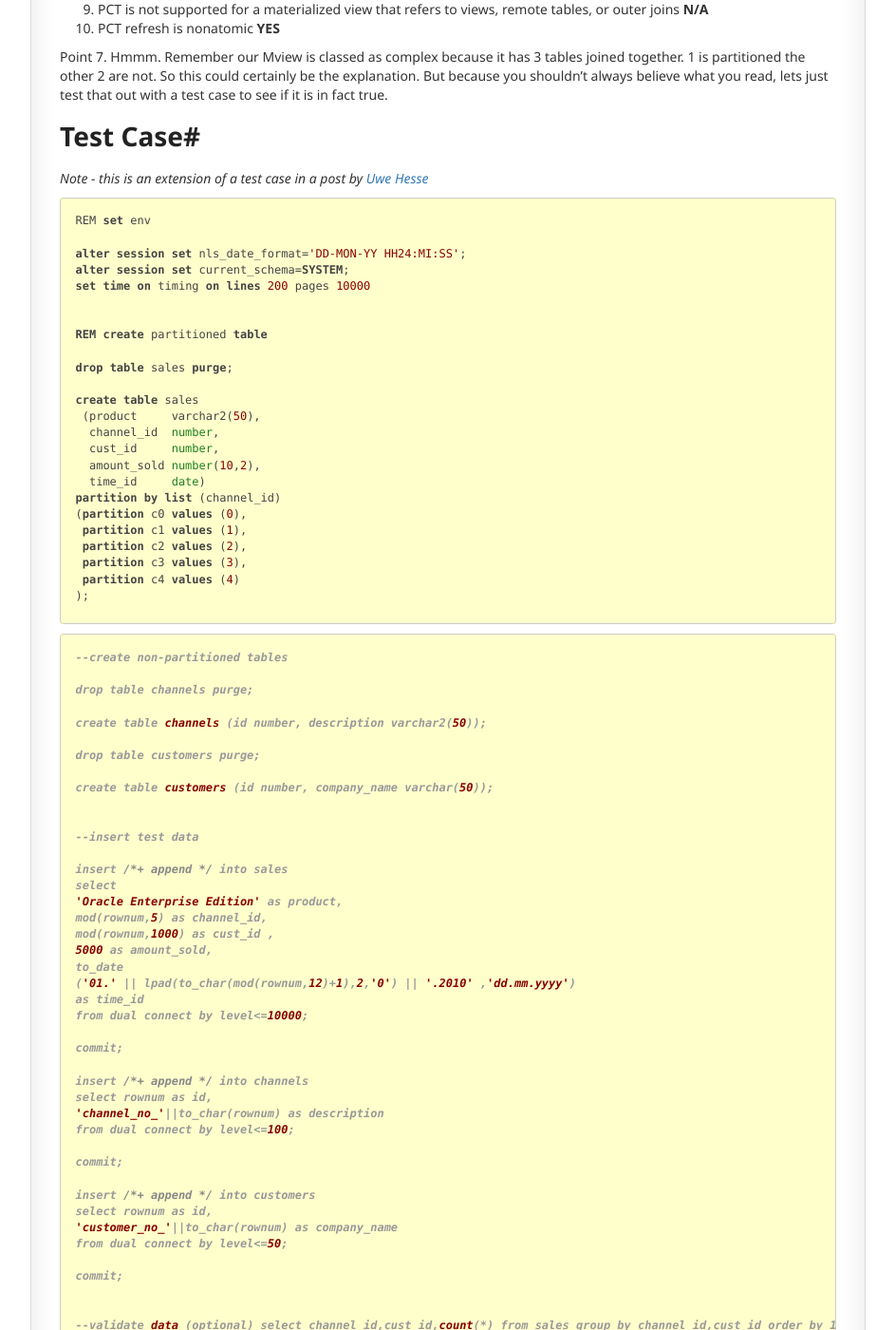
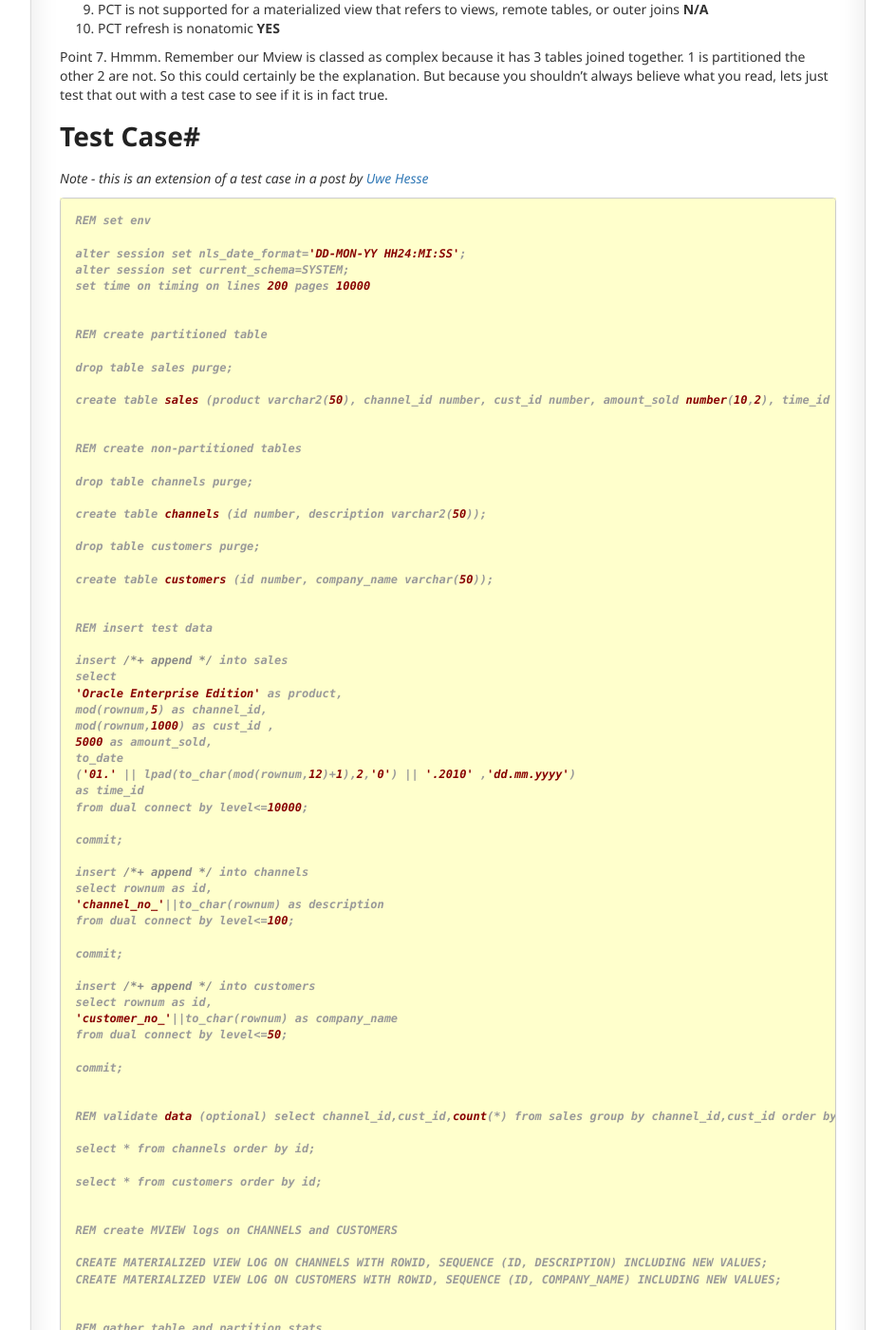
Before and after one commit to ssenior45/ssenior45.github.io, a Jekyll site: the page built from _posts/2016-01-22-slow_mv_refresh_intermittent.md, in a window 1280 px wide and 1400 px high, scrolled down 4382 px. Shown: the whole window at 95% size, without its empty margins (22-965 px from the left). Built offline with Jekyll 4.4.1, drawn with Linux system fonts in a browser that asks for light colours; nearby versions of some CDN libraries; Markdown is read by kramdown in place of the engine named in the settings; comment, search, counter and statistics services are not loaded; some of the changed text lies outside the part shown.

Commit message:
Update 2016-01-22-slow_mv_refresh_intermittent.md

````diff
--- a/_posts/2016-01-22-slow_mv_refresh_intermittent.md
+++ b/_posts/2016-01-22-slow_mv_refresh_intermittent.md
@@ -222,10 +222,9 @@ partition by list (channel_id)
  partition c3 values (3),
  partition c4 values (4)
 );
-```
 
-```
---create non-partitioned tables
+
+REM create non-partitioned tables
 
 drop table channels purge;
 
@@ -240,7 +239,7 @@ create table customers
 company_name varchar(50));
 
 
---insert test data
+REM insert test data
 
 insert /*+ append */ into sales
 select
@@ -270,7 +269,7 @@ from dual connect by level<=50;
 commit;
 
 
---validate data (optional)
+REM validate data (optional)
 
 select channel_id,cust_id,count(*)
 from sales
@@ -282,20 +281,20 @@ select * from channels order by id;
 select * from customers order by id;
 
 
---create MVIEW logs on CHANNELS and CUSTOMERS
+REM create MVIEW logs on CHANNELS and CUSTOMERS
 
 CREATE MATERIALIZED VIEW LOG ON CHANNELS WITH ROWID, SEQUENCE (ID, DESCRIPTION) INCLUDING NEW VALUES;
 CREATE MATERIALIZED VIEW LOG ON CUSTOMERS WITH ROWID, SEQUENCE (ID, COMPANY_NAME) INCLUDING NEW VALUES;
 
 
---gather table and partition stats
+REM gather table and partition stats
 
 exec DBMS_STATS.GATHER_TABLE_STATS(ownname=>'SYSTEM',tabname=>'SALES',granularity=>'ALL');
 exec DBMS_STATS.GATHER_TABLE_STATS(ownname=>'SYSTEM',tabname=>'CHANNELS',granularity=>'ALL');
 exec DBMS_STATS.GATHER_TABLE_STATS(ownname=>'SYSTEM',tabname=>'CUSTOMERS',granularity=>'ALL');
 
 
---Create partitioned MVIEW - complex because 3 tables are joined
+REM Create partitioned MVIEW - complex because 3 tables are joined
 
 drop MATERIALIZED VIEW SALES_MV;
 
````
